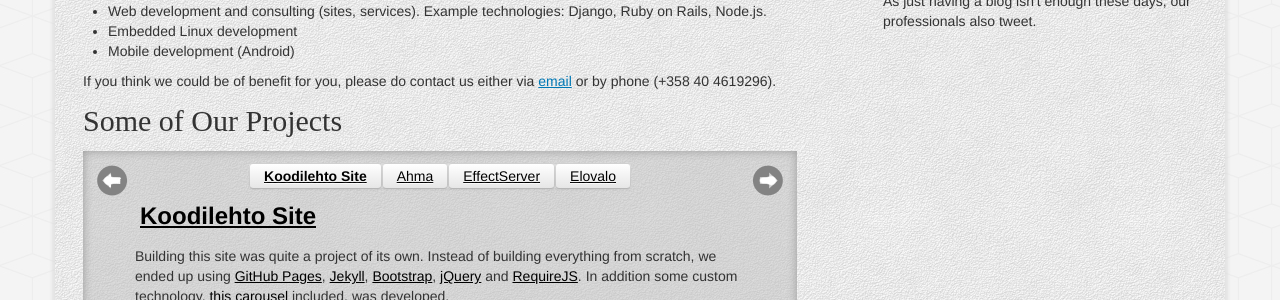
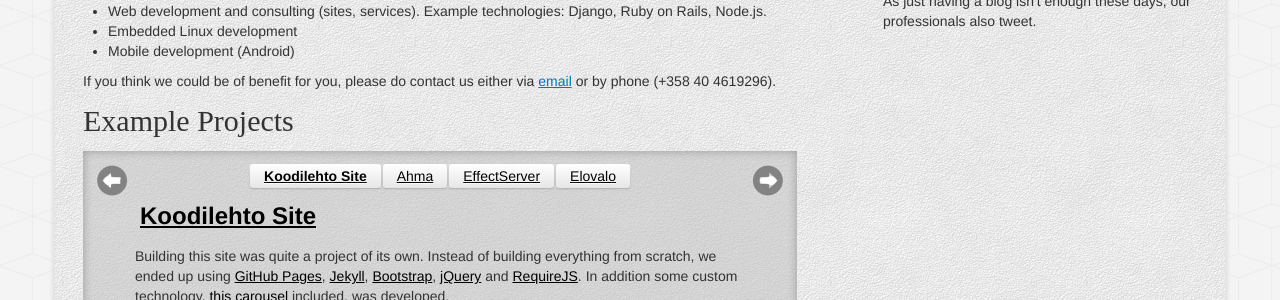
Before and after one commit to koodilehto/koodilehto-site, a Jekyll site: the page built from index.html, in a window 1280 px wide. Shown: the part 397-697 px from the top of the page. Built offline with Jekyll 4.4.1, drawn with Linux system fonts in a browser that asks for light colours; some web fonts are replaced.

Commit message:
Rename Some of Our Projects as Example Projects

```diff
--- a/index.html
+++ b/index.html
@@ -18,7 +18,7 @@
 
         <p>If you think we could be of benefit for you, please do contact us either via <a href="mailto:{{ site.email }}">email</a> or by phone ({{ site.phone }}).</p>
 
-        <h2>Some of Our Projects</h2>
+        <h2>Example Projects</h2>
         <div class="caro" id="projects">
             <div class="prev button"></div>
             <div class="next button"></div>
```
